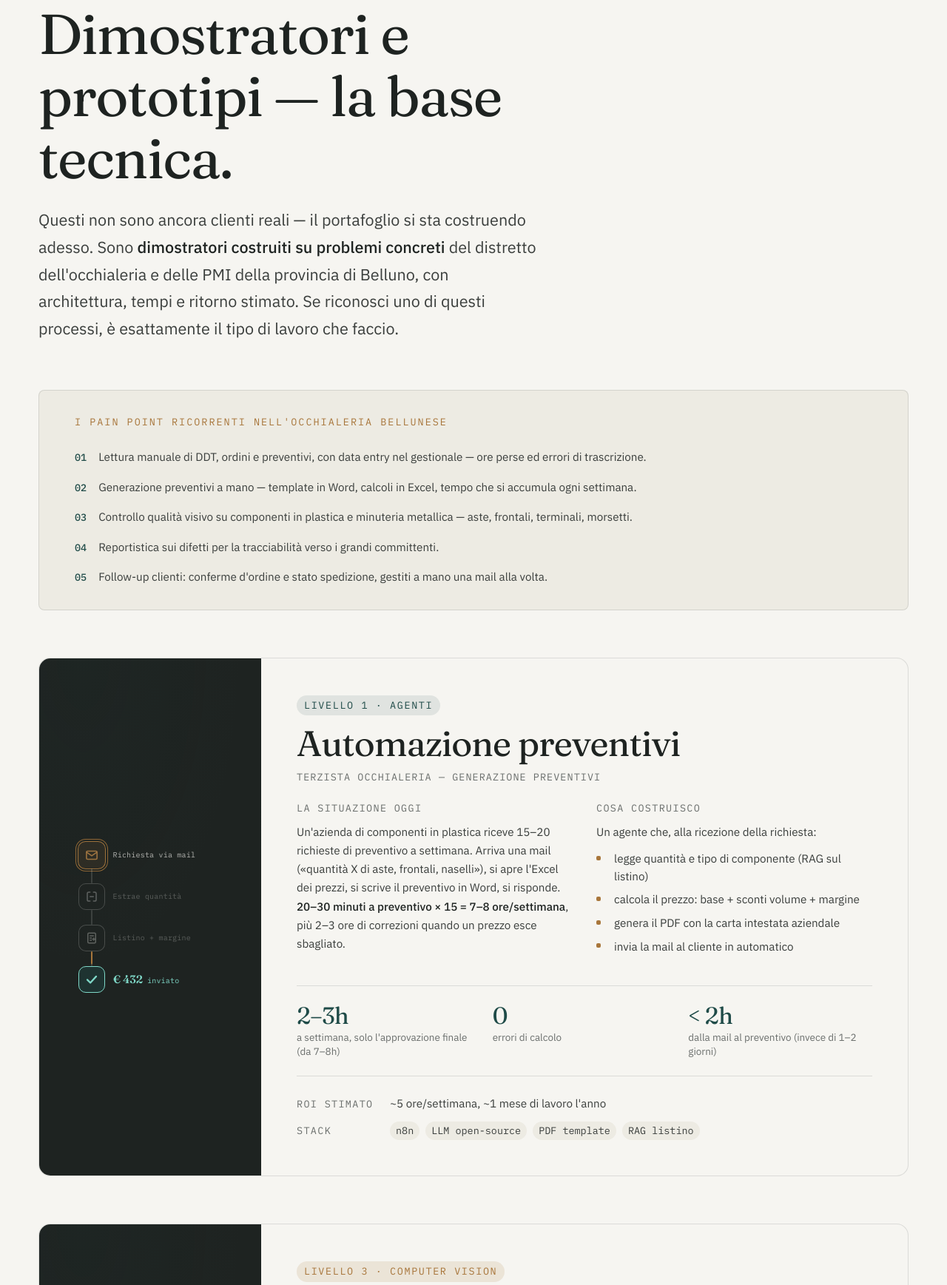
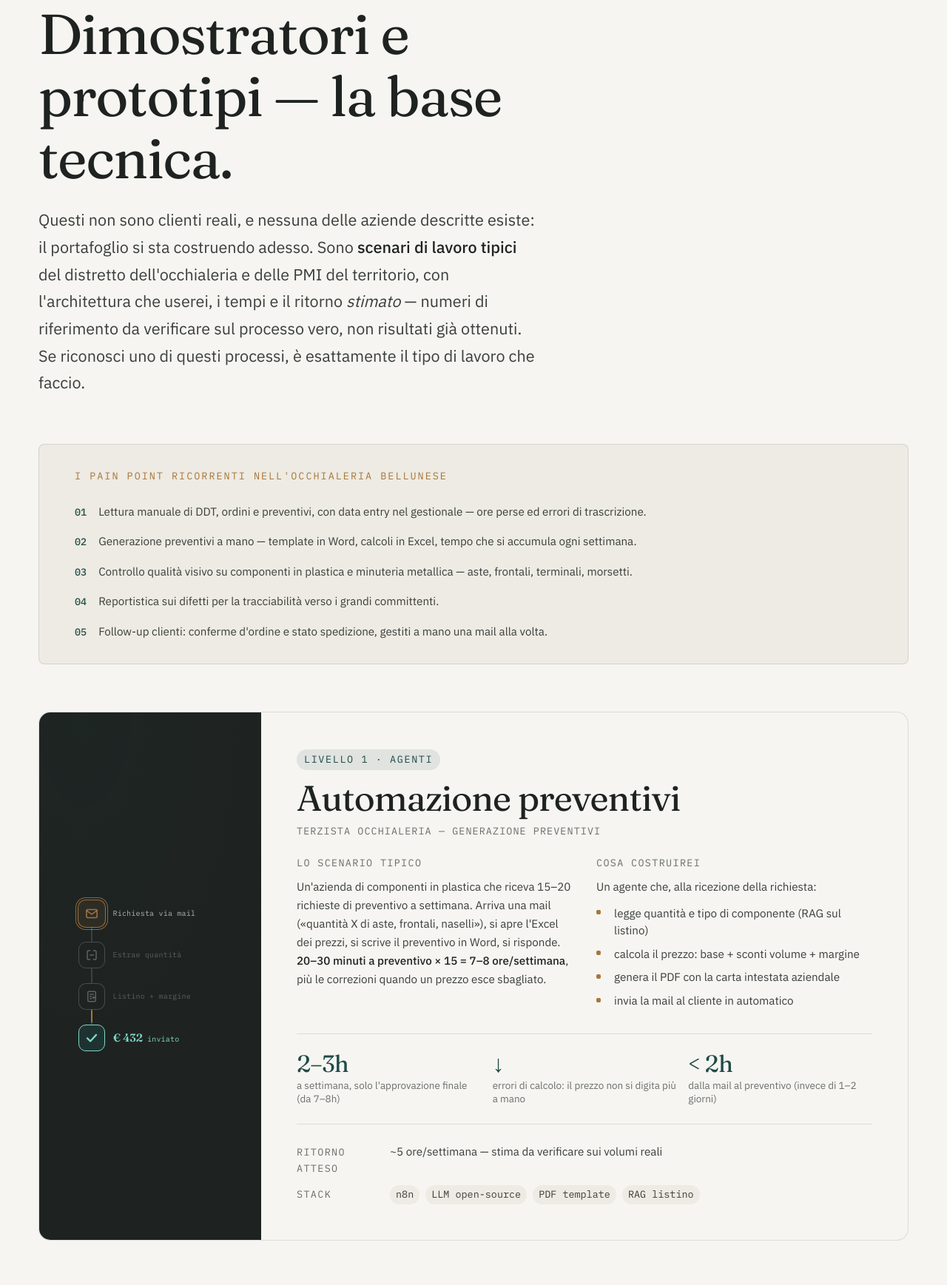
Before and after one commit to timurbondarenko65-stack/Actyra, a Flask app: page /portfolio in a window 1280 px wide. Shown: the part 203-1940 px from the top of the page at 74% size. Run offline with Flask 3, Linux system fonts and the light colour scheme.

Commit message:
Correzioni di coerenza e trasparenza sul sito
- Demo di ispezione dichiarata come simulazione, non una rete neurale che
  gira davvero: nota esplicita in pagina, claim rimossi da home e intro,
  rimando alla rete vera della pagina "Sfida la rete"
- Portfolio: scenari tipici invece di casi presentati come reali, numeri
  al condizionale, tolti gli assoluti ("0 errori", "98%+", payback)
- Rimosso il riferimento identificabile al corso da 1.350 EUR
- Tolti dalla pagina progetto i dati da business plan (capitale, orizzonte)
- Corretta la statistica Confartigianato sulle 514 imprese
- Bando camerale: 50% della spesa, con dotazione e scadenza indicate
- Claim "nessun altro presidia il segmento" reso difendibile
- Livelli 1 e 2 coerenti tra home e portfolio
- Geografia allineata a Belluno e Treviso, voce unificata alla prima persona
- Redirect 301/308 dal vecchio dominio Railway e da www verso actyra.it
- ProxyFix per URL assoluti in https dietro il proxy
- Favicon, apple-touch-icon e og:image per l'anteprima dei link condivisi

Co-Authored-By: Claude Fable 5 <noreply@anthropic.com>

```diff
--- a/app.py
+++ b/app.py
@@ -1,10 +1,35 @@
-from flask import Flask, render_template, request, jsonify
+from flask import Flask, render_template, request, jsonify, redirect
+from werkzeug.middleware.proxy_fix import ProxyFix
 import os
 import smtplib
 import ssl
 from email.message import EmailMessage
 
 app = Flask(__name__)
+
+# Railway sta davanti all'app come reverse proxy: senza questo, Flask crede di
+# essere servito in http e genera link assoluti sbagliati (l'og:image dell'anteprima
+# WhatsApp/LinkedIn verrebbe http e molte piattaforme lo scartano).
+app.wsgi_app = ProxyFix(app.wsgi_app, x_for=1, x_proto=1, x_host=1)
+
+# Un solo indirizzo ufficiale: chi arriva dal vecchio URL Railway (o da www)
+# viene portato su actyra.it, cosi' non restano in giro due siti identici e
+# nessuno vede piu' l'indirizzo ".up.railway.app".
+DOMINIO_CANONICO = os.environ.get("CANONICAL_HOST", "actyra.it")
+
+
+@app.before_request
+def forza_dominio_canonico():
+    host = request.host.split(":")[0].lower()
+    if host in ("localhost", "127.0.0.1", DOMINIO_CANONICO):
+        return None
+    if not (host.endswith(".railway.app") or host == "www." + DOMINIO_CANONICO):
+        return None
+    percorso = request.full_path if request.query_string else request.path
+    # 308 per POST: un 301 trasformerebbe l'invio del form in una GET,
+    # facendo perdere il messaggio del cliente.
+    codice = 301 if request.method in ("GET", "HEAD") else 308
+    return redirect("https://" + DOMINIO_CANONICO + percorso, code=codice)
 
 # Configurazione invio email. Nessuna credenziale sta nel codice: si impostano
 # come variabili d'ambiente su Railway (Variables). Se mancano, il form non
--- a/templates/base.html
+++ b/templates/base.html
@@ -3,9 +3,12 @@
 <head>
   <meta charset="UTF-8" />
   <meta name="viewport" content="width=device-width, initial-scale=1.0" />
-  <title>{% block title %}Actyra — Automazioni su misura per PMI del Nordest{% endblock %}</title>
-  <meta name="description" content="{% block description %}Studio di automazione su misura per PMI e professionisti nel distretto dell'occhialeria e oltre. Script, agenti basati su modelli linguistici, reti neurali su misura. Provincia di Belluno.{% endblock %}" />
+  <title>{% block title %}Actyra — Automazioni su misura per PMI · Belluno e Treviso{% endblock %}</title>
+  <meta name="description" content="{% block description %}Studio di automazione su misura per PMI e professionisti nel distretto dell'occhialeria e oltre. Script, agenti basati su modelli linguistici, reti neurali su misura. Province di Belluno e Treviso.{% endblock %}" />
   <meta name="theme-color" content="#F6F5F1" />
+
+  <link rel="icon" href="{{ url_for('static', filename='favicon.ico') }}?v=1" sizes="any">
+  <link rel="apple-touch-icon" href="{{ url_for('static', filename='apple-touch-icon.png') }}?v=1">
 
   <link rel="preconnect" href="https://fonts.googleapis.com">
   <link rel="preconnect" href="https://fonts.gstatic.com" crossorigin>
@@ -17,10 +20,20 @@
        alza il numero ogni volta che cambi style.css in modo visibile. -->
   <link rel="stylesheet" href="{{ url_for('static', filename='style.css') }}?v=11">
 
-  <!-- Open Graph -->
+  <!-- Open Graph: e' l'anteprima che appare quando il link viene condiviso
+       su WhatsApp, LinkedIn o via messaggio. Senza og:image il link arriva
+       "nudo", ed e' proprio il canale principale di Actyra (passaparola). -->
+  <meta property="og:site_name" content="Actyra" />
   <meta property="og:title" content="Actyra — Automazioni su misura per PMI" />
-  <meta property="og:description" content="Studio di automazione. Script, agenti basati su modelli linguistici open-source, reti neurali su misura." />
+  <meta property="og:description" content="Studio di automazione. Script, agenti basati su modelli linguistici open-source, reti neurali su misura. Belluno e Treviso." />
   <meta property="og:type" content="website" />
+  <meta property="og:locale" content="it_IT" />
+  <meta property="og:url" content="{{ request.url }}" />
+  <meta property="og:image" content="{{ url_for('static', filename='og-image.png', _external=True) }}?v=1" />
+  <meta property="og:image:width" content="1200" />
+  <meta property="og:image:height" content="630" />
+  <meta property="og:image:alt" content="Actyra — automazioni su misura per PMI e professionisti" />
+  <meta name="twitter:card" content="summary_large_image" />
 
   {% block head_extra %}{% endblock %}
 </head>
@@ -75,7 +88,7 @@
       <ul>
         <li><a href="mailto:info@actyra.it">info@actyra.it</a></li>
         <li><a href="tel:+393669836284">366 983 6284</a></li>
-        <li><span style="color: var(--grafite-3); font-size: var(--fs-sm);">Provincia di Belluno</span></li>
+        <li><span style="color: var(--grafite-3); font-size: var(--fs-sm);">Province di Belluno e Treviso</span></li>
       </ul>
     </div>
   </div>
--- a/templates/contact.html
+++ b/templates/contact.html
@@ -24,7 +24,7 @@
         <p>
           <a href="mailto:info@actyra.it">info@actyra.it</a><br>
           <a href="tel:+393669836284">366 983 6284</a><br>
-          Provincia di Belluno, Veneto
+          Province di Belluno e Treviso, Veneto
         </p>
 
         <h4 style="margin-bottom: var(--sp-3); margin-top: var(--sp-6); font-family: var(--font-display);">Cosa dirmi</h4>
@@ -35,7 +35,7 @@
 
         <h4 style="margin-bottom: var(--sp-3); margin-top: var(--sp-6); font-family: var(--font-display);">Zona</h4>
         <p>
-          Lavoro principalmente in provincia di Belluno.
+          Lavoro principalmente tra il Bellunese e il Trevigiano, di persona.
           Per progetti più ampi sono disponibile per chiamate e riunioni da remoto.
         </p>
       </div>
--- a/templates/portfolio.html
+++ b/templates/portfolio.html
@@ -1,7 +1,7 @@
 {% extends "base.html" %}
 
 {% block title %}Portfolio — Actyra{% endblock %}
-{% block description %}Tre architetture concrete per i pain point reali dell'occhialeria e delle PMI bellunesi: automazione preventivi, controllo qualità visivo, lettura automatica di ordini e DDT. Problema, soluzione, tempi, ROI.{% endblock %}
+{% block description %}Tre scenari di lavoro tipici dell'occhialeria e delle PMI del territorio: automazione preventivi, controllo qualità visivo, lettura automatica di ordini e DDT. Architettura, tempi e ritorno stimato.{% endblock %}
 
 {% block content %}
 
@@ -14,11 +14,12 @@
         Dimostratori e prototipi &mdash; la base tecnica.
       </h1>
       <p style="font-size: var(--fs-md); color: var(--grafite-2); line-height: 1.7;">
-        Questi non sono ancora clienti reali &mdash; il portafoglio si sta costruendo adesso.
-        Sono <strong style="color: var(--grafite); font-weight: 500;">dimostratori costruiti su problemi
-        concreti</strong> del distretto dell'occhialeria e delle PMI della provincia di Belluno,
-        con architettura, tempi e ritorno stimato. Se riconosci uno di questi processi, è esattamente
-        il tipo di lavoro che faccio.
+        Questi non sono clienti reali, e nessuna delle aziende descritte esiste: il portafoglio
+        si sta costruendo adesso. Sono <strong style="color: var(--grafite); font-weight: 500;">scenari
+        di lavoro tipici</strong> del distretto dell'occhialeria e delle PMI del territorio, con
+        l'architettura che userei, i tempi e il ritorno <em>stimato</em> &mdash; numeri di riferimento
+        da verificare sul processo vero, non risultati già ottenuti. Se riconosci uno di questi
+        processi, è esattamente il tipo di lavoro che faccio.
       </p>
     </div>
 
@@ -96,17 +97,17 @@
 
         <div class="case-cols">
           <div class="case-col">
-            <h4>La situazione oggi</h4>
+            <h4>Lo scenario tipico</h4>
             <p>
-              Un'azienda di componenti in plastica riceve 15&ndash;20 richieste di preventivo
+              Un'azienda di componenti in plastica che riceva 15&ndash;20 richieste di preventivo
               a settimana. Arriva una mail (&laquo;quantità X di aste, frontali, naselli&raquo;),
               si apre l'Excel dei prezzi, si scrive il preventivo in Word, si risponde.
               <strong>20&ndash;30 minuti a preventivo &times; 15 = 7&ndash;8 ore/settimana</strong>,
-              più 2&ndash;3 ore di correzioni quando un prezzo esce sbagliato.
+              più le correzioni quando un prezzo esce sbagliato.
             </p>
           </div>
           <div class="case-col">
-            <h4>Cosa costruisco</h4>
+            <h4>Cosa costruirei</h4>
             <p>Un agente che, alla ricezione della richiesta:</p>
             <ul class="case-steps">
               <li>legge quantità e tipo di componente (RAG sul listino)</li>
@@ -119,12 +120,12 @@
 
         <div class="case-result">
           <div class="result-item"><span class="result-num">2&ndash;3h</span><span class="result-lbl">a settimana, solo l'approvazione finale (da 7&ndash;8h)</span></div>
-          <div class="result-item"><span class="result-num">0</span><span class="result-lbl">errori di calcolo</span></div>
+          <div class="result-item"><span class="result-num">&darr;</span><span class="result-lbl">errori di calcolo: il prezzo non si digita più a mano</span></div>
           <div class="result-item"><span class="result-num">&lt; 2h</span><span class="result-lbl">dalla mail al preventivo (invece di 1&ndash;2 giorni)</span></div>
         </div>
 
         <div class="case-meta">
-          <div class="meta-pair"><span class="meta-k">ROI stimato</span><span class="meta-v">~5 ore/settimana, ~1 mese di lavoro l'anno</span></div>
+          <div class="meta-pair"><span class="meta-k">Ritorno atteso</span><span class="meta-v">~5 ore/settimana &mdash; stima da verificare sui volumi reali</span></div>
           <div class="meta-pair meta-tech">
             <span class="meta-k">Stack</span>
             <span class="case-tags">
@@ -158,37 +159,38 @@
 
         <div class="case-cols">
           <div class="case-col">
-            <h4>La situazione oggi</h4>
+            <h4>Lo scenario tipico</h4>
             <p>
               Aste, morsetti e minuteria in metallo: ogni pezzo passa un controllo ottico
-              prima di spedire. Oggi un operatore li esamina alla luce, per
-              <strong>6&ndash;8 ore al giorno (~2.500&euro;/mese)</strong>. A fine turno,
-              quando la stanchezza sale, gli sfugge il 15&ndash;20% dei difetti &mdash;
-              e il cliente reclama &laquo;mi arriva con il graffio&raquo;.
+              prima di spedire. Un operatore li esamina alla luce per
+              <strong>6&ndash;8 ore al giorno</strong>, e a fine turno &mdash; quando la
+              stanchezza sale &mdash; qualche difetto sfugge: poi il cliente reclama
+              &laquo;mi arriva con il graffio&raquo;, e il reso costa più del controllo.
             </p>
           </div>
           <div class="case-col">
-            <h4>Cosa costruisco</h4>
+            <h4>Cosa costruirei</h4>
             <p>
-              Una rete neurale addestrata su foto di componenti buoni e difettosi, che
-              ispeziona ogni pezzo via telecamera prima della spedizione.
+              Una rete neurale addestrata su foto di componenti buoni e difettosi, che fa
+              una prima selezione via telecamera prima della spedizione. Non sostituisce
+              l'operatore: gli toglie di mezzo i pezzi ovvi.
             </p>
             <ul class="case-steps">
-              <li>difetto rilevato &rarr; avviso all'operatore, pezzo a scarto</li>
+              <li>pezzo sospetto &rarr; segnalato, decide comunque la persona</li>
               <li>ogni pezzo lascia una foto e un verdetto tracciabili</li>
-              <li>l'operatore lavora solo sui casi dubbi, non su tutto</li>
+              <li>l'occhio umano si concentra sui casi dubbi, non su tutto</li>
             </ul>
           </div>
         </div>
 
         <div class="case-result">
-          <div class="result-item"><span class="result-num">98%+</span><span class="result-lbl">difetti intercettati (vs 80&ndash;85% a fine turno)</span></div>
+          <div class="result-item"><span class="result-num">&uarr;</span><span class="result-lbl">difetti intercettati: la macchina non cala a fine turno</span></div>
           <div class="result-item"><span class="result-num">2&ndash;3h</span><span class="result-lbl">di controllo al giorno, solo sui sospetti (da 6&ndash;8h)</span></div>
-          <div class="result-item"><span class="result-num">100%</span><span class="result-lbl">tracciabilità: foto + verdetto per ogni pezzo</span></div>
+          <div class="result-item"><span class="result-num">Tracciabilità</span><span class="result-lbl">foto e verdetto archiviati per ogni pezzo</span></div>
         </div>
 
         <div class="case-meta">
-          <div class="meta-pair"><span class="meta-k">ROI stimato</span><span class="meta-v">payback in 3&ndash;5 mesi</span></div>
+          <div class="meta-pair"><span class="meta-k">Come si affronta</span><span class="meta-v">progetto lungo: prima si raccolgono le foto, poi un pilota su una sola famiglia di pezzi. La precisione reale si misura lì, non si promette prima.</span></div>
           <div class="meta-pair meta-tech">
             <span class="meta-k">Stack</span>
             <span class="case-tags">
@@ -230,7 +232,7 @@
 
         <div class="case-cols">
           <div class="case-col">
-            <h4>La situazione oggi</h4>
+            <h4>Lo scenario tipico</h4>
             <p>
               Decine di ordini da fornitori diversi &mdash; PDF, foto, allegati mail. Un operatore
               legge ogni ordine e trascrive fornitore, quantità, prezzo e data nel gestionale.
@@ -239,7 +241,7 @@
             </p>
           </div>
           <div class="case-col">
-            <h4>Cosa costruisco</h4>
+            <h4>Cosa costruirei</h4>
             <p>Un sistema che riceve il documento e:</p>
             <ul class="case-steps">
               <li>estrae il testo con OCR, anche da foto e scansioni</li>
@@ -252,12 +254,12 @@
 
         <div class="case-result">
           <div class="result-item"><span class="result-num">~20 min</span><span class="result-lbl">a settimana di sola verifica (da 2&ndash;3h)</span></div>
-          <div class="result-item"><span class="result-num">0</span><span class="result-lbl">errori di trascrizione</span></div>
+          <div class="result-item"><span class="result-num">&darr;</span><span class="result-lbl">errori di trascrizione: nessuna ricopiatura a mano</span></div>
           <div class="result-item"><span class="result-num">&lt; 5 min</span><span class="result-lbl">dall'arrivo all'inserimento (invece di 1&ndash;2 giorni)</span></div>
         </div>
 
         <div class="case-meta">
-          <div class="meta-pair"><span class="meta-k">ROI stimato</span><span class="meta-v">~150 ore/anno recuperate</span></div>
+          <div class="meta-pair"><span class="meta-k">Ritorno atteso</span><span class="meta-v">~100&ndash;150 ore/anno &mdash; stima da verificare sui volumi reali</span></div>
           <div class="meta-pair meta-tech">
             <span class="meta-k">Stack</span>
             <span class="case-tags">
```
Also changed, not shown: static/inspector.js (+10 -7 lines), templates/about.html (+14 -13 lines), templates/index.html (+20 -18 lines), templates/playground.html (+25 -13 lines), static/apple-touch-icon.png (added), static/favicon.ico (added), static/og-image.png (added).
